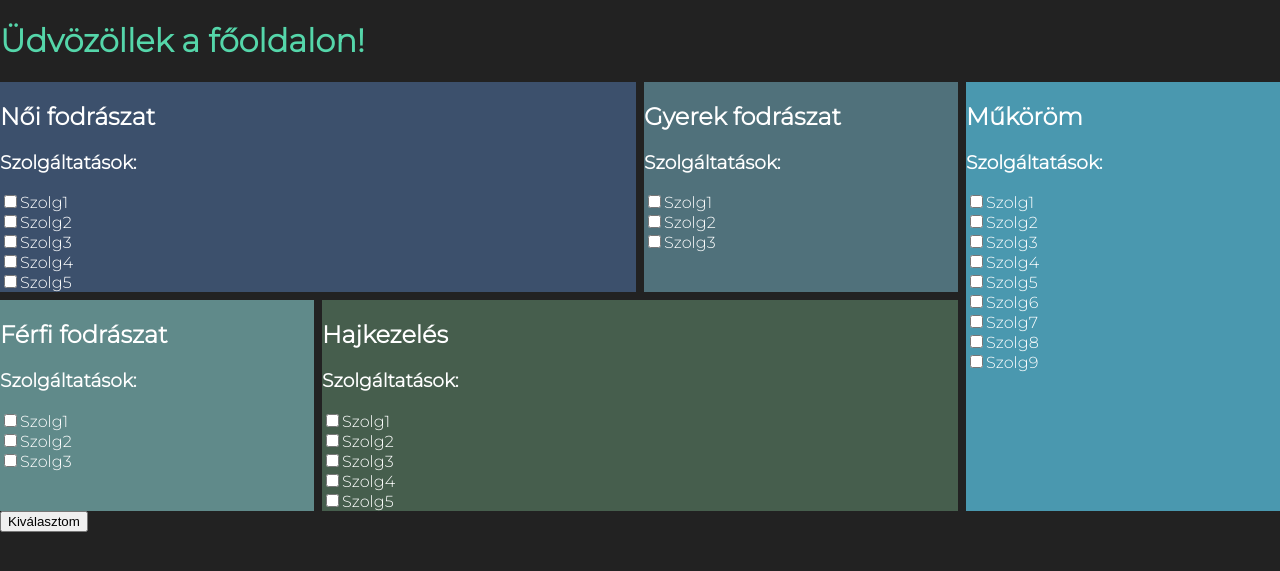
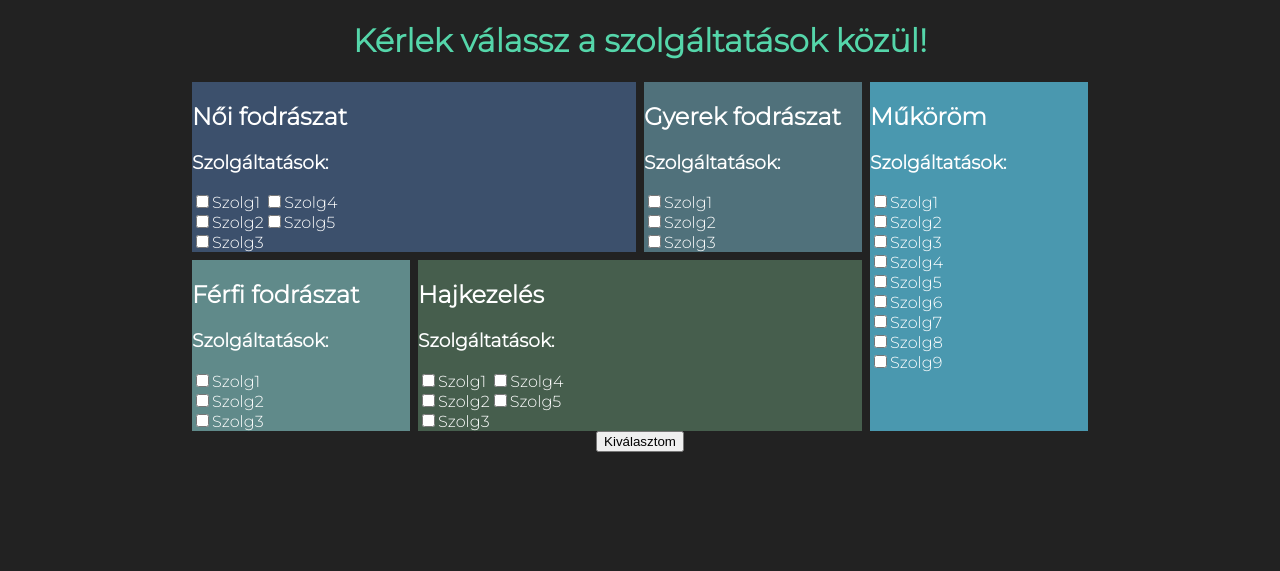
Before and after one commit to Dominikcos7/Online-appointment-booking-site, a PHP site: page / in a window 1280 px wide. Shown: the part 84-655 px from the top of the page. Run offline with PHP 8.4, Linux system fonts and the light colour scheme; the visitor is signed in with stand-in values (Sample User, id 1).

Commit message:
finished the main-pages for now

```diff
--- a/frontpage.css
+++ b/frontpage.css
@@ -10,6 +10,8 @@ body{
 }
 
 .service-wrapper-grid{
+    margin:0 auto;
+    max-width: 70%;
     display:grid;
     gap: 0.5rem;
     grid-template-columns: 1fr 1fr 1fr 1fr;
@@ -48,3 +50,7 @@ body{
     grid-row-start: 1;
     grid-row-end: 3;
 }
+
+h1{
+    text-align: center;
+}
--- a/index.php
+++ b/index.php
@@ -1,7 +1,11 @@
-<?php include_once 'header.php';?>
+<?php include_once 'header.php';
+if(!isset($_SESSION["usersEmail"])){
+    header("location: notloggedin.php");
+}
+?>
 <link rel="stylesheet" href="frontpage.css">
 
-<h1>Üdvözöllek a főoldalon!</h1>
+<h1>Kérlek válassz a szolgáltatások közül!</h1>
 
 <form action="includes/serviceshandler.inc.php" method="post">
 <main class="service-wrapper-grid">
@@ -9,26 +13,18 @@
         <h2>Női fodrászat</h2>
         <h3>Szolgáltatások: </h3>
 
-        <input type="checkbox" name="noi-fodraszat-szolg[]" value="szolg1n">Szolg1<br>
-        <input type="checkbox" name="noi-fodraszat-szolg[]" value="szolg2n">Szolg2<br>
+        <input type="checkbox" name="noi-fodraszat-szolg[]" value="szolg1n">Szolg1&nbsp;<input type="checkbox" name="noi-fodraszat-szolg[]" value="szolg4n">Szolg4<br>
+        <input type="checkbox" name="noi-fodraszat-szolg[]" value="szolg2n">Szolg2<input type="checkbox" name="noi-fodraszat-szolg[]" value="szolg5n">Szolg5<br>
         <input type="checkbox" name="noi-fodraszat-szolg[]" value="szolg3n">Szolg3<br>
-        <input type="checkbox" name="noi-fodraszat-szolg[]" value="szolg4n">Szolg4<br>
-        <input type="checkbox" name="noi-fodraszat-szolg[]" value="szolg5n">Szolg5<br>
-
-
     </div>
 
     <div class="service-wrapper" id="hajkezeles-wrapper">
         <h2>Hajkezelés</h2>
         <h3>Szolgáltatások: </h3>
 
-        <input type="checkbox" name="hajkezeles-szolg[]" value="szolg1h">Szolg1<br>
-        <input type="checkbox" name="hajkezeles-szolg[]" value="szolg2h">Szolg2<br>
+        <input type="checkbox" name="hajkezeles-szolg[]" value="szolg1h">Szolg1&nbsp;<input type="checkbox" name="hajkezeles-szolg[]" value="szolg4h">Szolg4<br>
+        <input type="checkbox" name="hajkezeles-szolg[]" value="szolg2h">Szolg2<input type="checkbox" name="hajkezeles-szolg[]" value="szolg5h">Szolg5<br>
         <input type="checkbox" name="hajkezeles-szolg[]" value="szolg3h">Szolg3<br>
-        <input type="checkbox" name="hajkezeles-szolg[]" value="szolg4h">Szolg4<br>
-        <input type="checkbox" name="hajkezeles-szolg[]" value="szolg5h">Szolg5<br>
-
-
     </div>
 
     <div class="service-wrapper" id="ferfi-fodraszat-wrapper">
@@ -67,7 +63,9 @@
 
     </div>
 </main>
-<input type="submit" name="submit-szolgaltatasok" value="Kiválasztom">
+<div class="center-services-button">
+    <input type="submit" name="submit-szolgaltatasok" value="Kiválasztom">
+</div>
 
 </form>
 
--- a/style.css
+++ b/style.css
@@ -100,3 +100,16 @@ p.errormessage{
   font-weight: bold;
   padding-bottom:10px;
 }
+
+.notloggedin-link{
+  color:white;
+  text-decoration: underline;
+}
+
+#notloggedinP{
+  text-align: center;
+}
+
+.center-services-button{
+  text-align: center;
+}
```
Also changed, not shown: notloggedin.php (added, +9 -0 lines).
